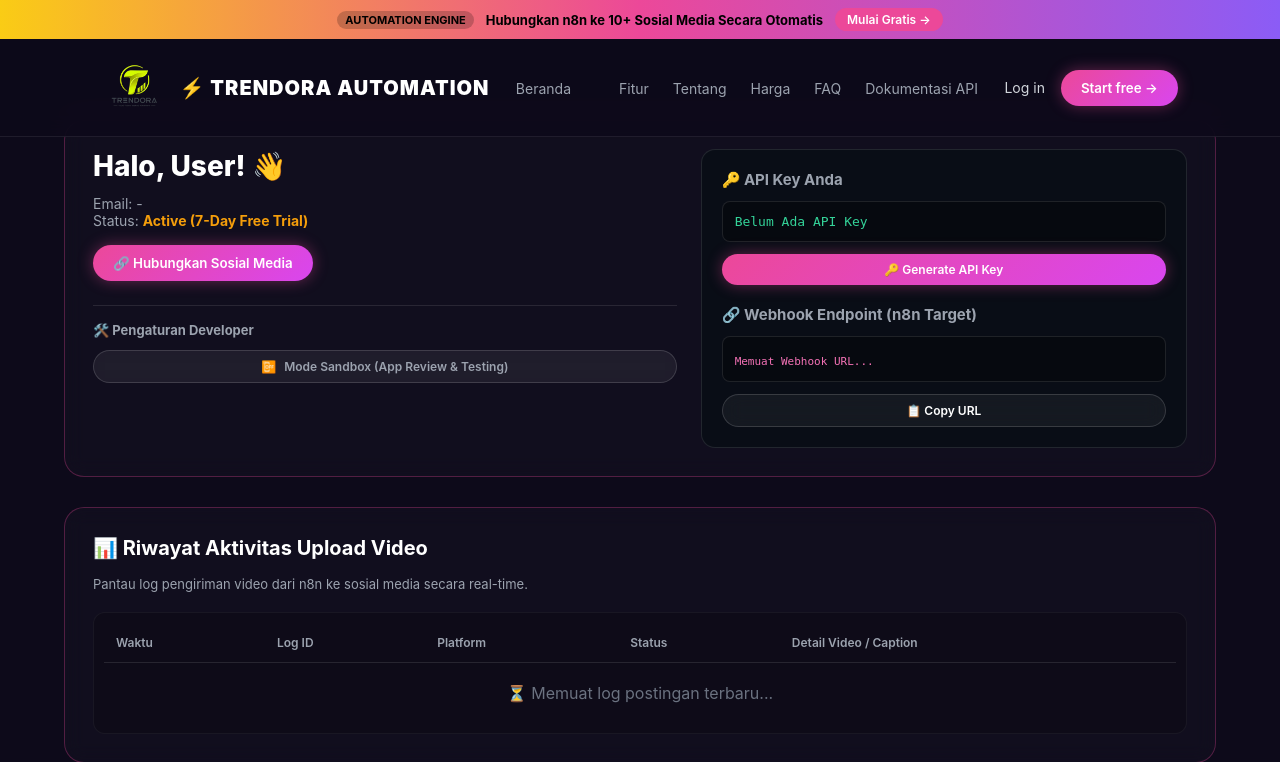
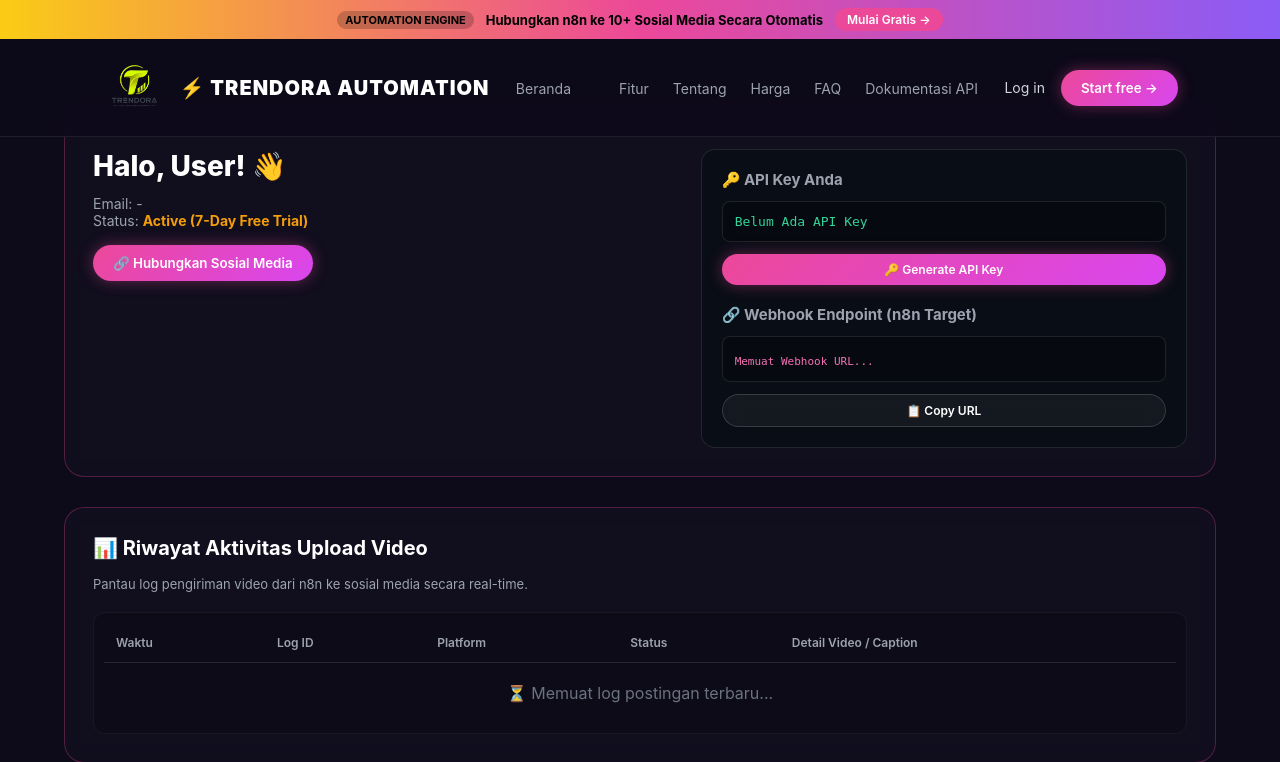
Before and after one commit to deri9804/trendoraautomation, a Flask app: page /dashboard in a window 1280 px wide. Shown: the top 762 px of the page. Run offline with Flask 3, Linux system fonts and the light colour scheme.

Commit message:
app.py auth.js dashboard.js dashboard.html

```diff
--- a/app.py
+++ b/app.py
@@ -592,7 +592,7 @@ def check_payment():
 # ==========================================
 @app.route('/api/n8n-webhook', methods=['POST'])
 def n8n_webhook():
-    """Menerima POST Webhook dari n8n, mencatat log, & MENSIMULASIKAN TIKTOK API BILA MODE SANDBOX AKTIF."""
+    """Menerima POST Webhook dari n8n, mencatat log."""
     api_key = request.headers.get('X-API-Key', '').strip()
 
     if not api_key:
@@ -604,85 +604,14 @@ def n8n_webhook():
     platform = data.get('platform', 'unknown').lower()
     status = data.get('status', 'RECEIVED')
     post_mode = data.get('post_mode', 'publish')
-    is_sandbox = data.get('is_sandbox', False)
     details = data.get('details', {})
 
     if not api_key:
         return jsonify({"success": False, "message": "API Key is required in Header (X-API-Key or Authorization)"}), 400
 
-    tiktok_simulation_log = None
     if platform == 'tiktok':
-        media_url = details.get('media_url', '') if isinstance(details, dict) else ''
-        caption = details.get('caption', '') if isinstance(details, dict) else ''
-
-        if is_sandbox:
-            if post_mode == 'draft':
-                tiktok_simulation_log = {
-                    "action": "Upload to TikTok Drafts (video.upload)",
-                    "tiktok_endpoint": "https://open.tiktokapis.com/v2/post/publish/video/init/",
-                    "method": "POST",
-                    "headers": {
-                        "Authorization": "Bearer <sandbox_access_token_simulated>",
-                        "Content-Type": "application/json; charset=UTF-8"
-                    },
-                    "payload_sent": {
-                        "post_info": {
-                            "title": caption,
-                            "privacy_level": "SELF_ONLY",
-                            "disable_duet": False,
-                            "disable_comment": False,
-                            "disable_stitch": False
-                        },
-                        "source_info": {
-                            "source": "PULL_FROM_URL",
-                            "video_url": media_url
-                        }
-                    },
-                    "tiktok_simulated_response": {
-                        "data": {
-                            "publish_id": f"v_draft_{uuid.uuid4().hex[:12]}",
-                            "error_code": 0,
-                            "error_msg": "Success - Saved to Drafts"
-                        }
-                    }
-                }
-            else:
-                tiktok_simulation_log = {
-                    "action": "Direct Publish to TikTok (video.publish)",
-                    "tiktok_endpoint": "https://open.tiktokapis.com/v2/post/publish/video/init/",
-                    "method": "POST",
-                    "headers": {
-                        "Authorization": "Bearer <sandbox_access_token_simulated>",
-                        "Content-Type": "application/json; charset=UTF-8"
-                    },
-                    "payload_sent": {
-                        "post_info": {
-                            "title": caption,
-                            "privacy_level": "PUBLIC",
-                            "disable_duet": False,
-                            "disable_comment": False,
-                            "disable_stitch": False
-                        },
-                        "source_info": {
-                            "source": "PULL_FROM_URL",
-                            "video_url": media_url
-                        }
-                    },
-                    "tiktok_simulated_response": {
-                        "data": {
-                            "publish_id": f"v_publish_{uuid.uuid4().hex[:12]}",
-                            "error_code": 0,
-                            "error_msg": "Success - Published directly"
-                        }
-                    }
-                }
-
-            if isinstance(details, dict):
-                details['tiktok_api_trace'] = f"Success via Sandbox ({post_mode.upper()})"
-
-        else:
-            if isinstance(details, dict):
-                details['tiktok_api_trace'] = "Success via Live Production API"
+        if isinstance(details, dict):
+            details['tiktok_api_trace'] = "Success via Live Production API"
 
     if isinstance(details, dict):
         details_str = json.dumps(details)
@@ -696,17 +625,11 @@ def n8n_webhook():
     if sheet:
         try:
             sheet.append_row([timestamp, log_id, api_key, platform, status, details_str])
-
-            response_data = {
+            return jsonify({
                 "success": True,
                 "message": "Log saved and payload processed",
-                "log_id": log_id,
-                "sandbox_active": is_sandbox
-            }
-            if tiktok_simulation_log:
-                response_data["tiktok_sandbox_trace"] = tiktok_simulation_log
-
-            return jsonify(response_data)
+                "log_id": log_id
+            })
         except Exception as e:
             print(f"GSheet Append Error: {e}")
             return jsonify({"success": False, "message": f"Failed to save to sheet: {str(e)}"}), 500
@@ -722,11 +645,7 @@ def n8n_webhook():
             "Details": details_str
         })
 
-        response_data = {"success": True, "message": "Log saved to memory (fallback)", "log_id": log_id, "sandbox_active": is_sandbox}
-        if tiktok_simulation_log:
-            response_data["tiktok_sandbox_trace"] = tiktok_simulation_log
-
-        return jsonify(response_data)
+        return jsonify({"success": True, "message": "Log saved to memory (fallback)", "log_id": log_id})
 
 @app.route('/api/get-logs', methods=['POST'])
 def get_logs():
--- a/static/js/auth.js
+++ b/static/js/auth.js
@@ -34,6 +34,7 @@ function checkStoredSession() {
 }
 
 window.addEventListener('message', function(event) {
+  // Ini menangkap pesan ASLI dari pop-up callback (app.py) setelah user sukses login
   if (event.data && event.data.type === 'OAUTH_SUCCESS') {
     const platform = event.data.platform || 'Social Account';
     showToast(`🎉 Akun asli ${platform} berhasil terhubung & diverifikasi!`, "#34d399");
@@ -75,6 +76,7 @@ function handleSocialPlatformConnect(platform) {
 
   const p = String(platform).toLowerCase();
 
+  // TIKTOK REAL AUTH LOGIC (No Fake Timers)
   if (p === 'tiktok') {
     fetch('/api/tiktok-auth-url')
       .then(res => res.json())
@@ -82,26 +84,14 @@ function handleSocialPlatformConnect(platform) {
         if (data.success && data.url) {
           const popup = window.open(data.url, `OAuth_${platform}`, 'width=600,height=750,scrollbars=yes,status=yes');
 
-          let isResolved = false;
-
+          // Murni memantau apakah user menutup pop-up manual.
+          // Tidak ada timer pemalsuan "success" otomatis. Kita sepenuhnya menunggu eventListener OAUTH_SUCCESS.
           const checkTimer = setInterval(() => {
-            if (popup && popup.closed && !isResolved) {
-              isResolved = true;
+            if (popup && popup.closed) {
               clearInterval(checkTimer);
-              verifyAccountConnectionBackend(platform, userEmail);
+              // Pop up ditutup. Status success hanya terjadi jika event OAUTH_SUCCESS dikirim sblmnya.
             }
           }, 1000);
-
-          setTimeout(() => {
-              if (!isResolved) {
-                  isResolved = true;
-                  clearInterval(checkTimer);
-                  if (popup && !popup.closed) {
-                      popup.close();
-                  }
-                  verifyAccountConnectionBackend(platform, userEmail);
-              }
-          }, 4500);
 
         } else {
           openFallbackOAuthPopup(platform, userEmail);
@@ -113,6 +103,7 @@ function handleSocialPlatformConnect(platform) {
     return;
   }
 
+  // PLATFORM LAIN (Facebook, Instagram, dll) yang belum ada callback aslinya
   openFallbackOAuthPopup(platform, userEmail);
 }
 
@@ -143,6 +134,7 @@ function openFallbackOAuthPopup(platform, userEmail) {
 }
 
 function verifyAccountConnectionBackend(platform, userEmail) {
+  // CATATAN: Ini hanya berjalan untuk platform selain TikTok (dummy fallback).
   showToast(`Memverifikasi status koneksi akun ${platform}...`, "#6366f1");
 
   setTimeout(() => {
@@ -157,23 +149,8 @@ function verifyAccountConnectionBackend(platform, userEmail) {
       connectBtn.style.color = '#34d399';
     }
 
-    if (platform.toLowerCase() === 'tiktok' && globalUserData) {
-      globalUserData.connectedPlatform = 'TikTok';
-      globalUserData.tiktokAvatar = 'https://ui-avatars.com/api/?name=TikTok+User&background=000&color=fff';
-      globalUserData.tiktokName = '@tiktok_tester_user';
-      localStorage.setItem('automedia_user', JSON.stringify(globalUserData));
+    // Logika pemalsuan profil TikTok (@tiktok_tester_user) telah dihapus sepenuhnya dari sini.
 
-      const dashAvatar = document.getElementById('dashAvatar');
-
-      if (dashAvatar) {
-        dashAvatar.src = globalUserData.tiktokAvatar;
-        dashAvatar.style.display = 'block';
-      }
-
-      setTimeout(() => {
-         showToast("✅ Berhasil mendapatkan data profil TikTok (user.info.basic)", "#38bdf8");
-      }, 1000);
-    }
   }, 1200);
 }
 
@@ -217,7 +194,6 @@ function handleRequestOTP(event) {
 
       showToast(data.message || "Silakan cek Google Authenticator Anda", "#34d399");
     } else {
-      /* REVISI POIN 2: Jika Email Belum Terdaftar -> Sembunyikan total QR Code & OTP Group! */
       if (qrContainer) qrContainer.style.display = 'none';
       if (otpGroup) otpGroup.style.display = 'none';
       if (alertMsg) {
--- a/static/js/dashboard.js
+++ b/static/js/dashboard.js
@@ -1,32 +1,3 @@
-let isSandboxMode = false;
-
-function toggleSandboxMode() {
-  isSandboxMode = !isSandboxMode;
-  const btn = document.getElementById('btnSandboxToggle');
-  const icon = document.getElementById('sandboxIcon');
-  const panel = document.getElementById('tiktokSandboxPanel');
-
-  if (isSandboxMode) {
-    if (btn) {
-      btn.style.background = 'rgba(56, 189, 248, 0.15)';
-      btn.style.color = '#38bdf8';
-      btn.style.borderColor = '#38bdf8';
-    }
-    if (icon) icon.innerText = '📲';
-    if (panel) panel.style.display = 'block';
-    showToast('Mode Sandbox Aktif! Panel simulasi TikTok terbuka.', '#38bdf8');
-  } else {
-    if (btn) {
-      btn.style.background = 'transparent';
-      btn.style.color = '#9ca3af';
-      btn.style.borderColor = 'rgba(255,255,255,0.15)';
-    }
-    if (icon) icon.innerText = '📴';
-    if (panel) panel.style.display = 'none';
-    showToast('Mode Sandbox Dimatikan. Kembali ke Mode Live (Production).', '#34d399');
-  }
-}
-
 function handleSurveySelect(sourceName) {
   if (globalUserData) {
     globalUserData.referralSource = sourceName;
@@ -305,51 +276,6 @@ function renderLogsTable(res) {
   tbody.innerHTML = html;
 }
 
-function runTikTokSandbox(mode) {
-  const consoleBox = document.getElementById('tiktokSandboxConsole');
-  if (consoleBox) {
-    consoleBox.style.display = 'block';
-    consoleBox.innerHTML = `<p class="cmd">> Inisiasi simulasi TikTok API (${mode.toUpperCase()})...</p>`;
-  }
-
-  const apiKey = globalUserData ? globalUserData.apiKey : 'TREND_TESTER';
-
-  fetch('/api/n8n-webhook', {
-    method: 'POST',
-    headers: {
-        'Content-Type': 'application/json',
-        'X-API-Key': apiKey
-    },
-    body: JSON.stringify({
-      platform: "tiktok",
-      post_mode: mode,
-      is_sandbox: true,
-      status: mode === 'draft' ? "DRAFT_UPLOADED" : "PUBLISHED",
-      details: { caption: `[Auto Test] TikTok Sandbox - ${mode.toUpperCase()}`, media_url: "https://domain.com/sample_video.mp4" }
-    })
-  })
-  .then(res => res.json())
-  .then(data => {
-    if (consoleBox) {
-      if (data.success) {
-        consoleBox.innerHTML += `<p class="success">✓ Payload berhasil diproses (API Otorisasi: ${mode === 'draft' ? 'video.upload' : 'video.publish'})</p>`;
-        if (data.tiktok_sandbox_trace) {
-           consoleBox.innerHTML += `<p class="param">Response dari Endpoint TikTok:</p>`;
-           consoleBox.innerHTML += `<pre style="color: #60a5fa; margin-top: 8px;">${JSON.stringify(data.tiktok_sandbox_trace, null, 2)}</pre>`;
-        }
-      } else {
-        consoleBox.innerHTML += `<p style="color: #ef4444;">✕ Error: ${data.message}</p>`;
-      }
-    }
-    if (data.success) {
-      setTimeout(loadUserPostLogs, 1500);
-    }
-  })
-  .catch(err => {
-    if (consoleBox) consoleBox.innerHTML += `<p style="color: #ef4444;">✕ Server Error: ${err}</p>`;
-  });
-}
-
 function runWebhookTest(context) {
   const isDoc = context === 'doc';
   const inputId = isDoc ? 'videoUrlInputDoc' : 'videoUrlInputHero';
@@ -385,7 +311,6 @@ function runWebhookTest(context) {
     body: JSON.stringify({
       platform: "instagram",
       status: "PUBLISHED",
-      is_sandbox: isSandboxMode,
       details: { caption: "Webhook Auto-Test from Web UI", media_url: videoUrl }
     })
   })
@@ -415,11 +340,6 @@ function renderSimulationResult(res, btn, consoleBox) {
   let html = '';
   html += '<p><span class="cmd">> POST /api/n8n-webhook</span></p>';
   html += '<p class="success">✓ Payload successfully processed by Web Backend</p>';
-
-  if (res.sandbox_active) {
-     html += '<p style="color: #38bdf8;">⚠️ (Processed in Sandbox Simulation Mode)</p>';
-  }
-
   html += '<p><span class="param">Response JSON:</span></p>';
   html += '<pre style="color: #34d399; font-size: 11px;">' + JSON.stringify(res, null, 2) + '</pre>';
 
@@ -446,7 +366,6 @@ document.addEventListener('DOMContentLoaded', () => {
    }, 500);
 });
 
-window.toggleSandboxMode = toggleSandboxMode;
 window.handleSurveySelect = handleSurveySelect;
 window.handleUnlockApiClick = handleUnlockApiClick;
 window.handleGenerateApiKeyClick = handleGenerateApiKeyClick;
@@ -460,4 +379,3 @@ window.copyWebhookUrl = copyWebhookUrl;
 window.loadUserPostLogs = loadUserPostLogs;
 window.renderLogsTable = renderLogsTable;
 window.runWebhookTest = runWebhookTest;
-window.runTikTokSandbox = runTikTokSandbox;
--- a/templates/dashboard.html
+++ b/templates/dashboard.html
@@ -27,14 +27,6 @@
           Status: <strong id="dashAccountStatus" style="color: #f59e0b;">Active (7-Day Free Trial)</strong>
         </p>
         <button class="btn-pink" onclick="handleConnectSocialClick()">🔗 Hubungkan Sosial Media</button>
-
-        <!-- TOMBOL TOGGLE SANDBOX MODE -->
-        <div style="margin-top: 24px; padding-top: 16px; border-top: 1px solid rgba(255,255,255,0.1);">
-          <h4 style="font-size: 13px; color: #9ca3af; margin-bottom: 12px;">🛠️ Pengaturan Developer</h4>
-          <button id="btnSandboxToggle" onclick="toggleSandboxMode()" class="btn-secondary" style="border-color: rgba(255,255,255,0.15); color: #9ca3af; font-size: 12px; padding: 8px 16px; display: flex; align-items: center; gap: 8px; width: 100%; justify-content: center;">
-            <span id="sandboxIcon">📴</span> Mode Sandbox (App Review & Testing)
-          </button>
-        </div>
       </div>
 
       <!-- BAGIAN KANAN: API KEY & WEBHOOK URL -->
@@ -59,22 +51,6 @@
           <span id="dashWebhookUrlDisplay" style="font-family: monospace; font-size: 11px; color: #f472b6; word-break: break-all; white-space: normal;">Memuat Webhook URL...</span>
         </div>
         <button class="btn-secondary" style="font-size: 12px; padding: 8px 16px; width: 100%;" onclick="copyWebhookUrl()">📋 Copy URL</button>
-      </div>
-    </div>
-
-    <!-- PANEL SIMULASI TIKTOK SANDBOX -->
-    <div id="tiktokSandboxPanel" class="dashboard-hero-card" style="display: none; margin-bottom: 30px; border-color: #38bdf8; background: rgba(56, 189, 248, 0.05);">
-      <h3 style="margin-bottom: 12px; font-size: 18px; color: #fff;">🎵 TikTok Sandbox Simulator (App Review)</h3>
-      <p style="color: #9ca3af; font-size: 13px; margin-bottom: 16px;">
-        Panel khusus untuk pengujian fungsi <strong>video.upload</strong> (Draft) & <strong>video.publish</strong> (Posting Direct).
-      </p>
-
-      <div style="display: flex; gap: 12px; flex-wrap: wrap;">
-        <button class="btn-secondary" style="border-color: #38bdf8; color: #38bdf8;" onclick="runTikTokSandbox('draft')">1. Upload to Draft (video.upload)</button>
-        <button class="btn-pink" onclick="runTikTokSandbox('publish')">2. Direct Publish (video.publish)</button>
-      </div>
-
-      <div id="tiktokSandboxConsole" style="margin-top: 16px; background: #090d16; padding: 16px; border-radius: 8px; font-family: monospace; font-size: 12px; color: #34d399; display: none; max-height: 300px; overflow-y: auto;">
       </div>
     </div>
 
```
